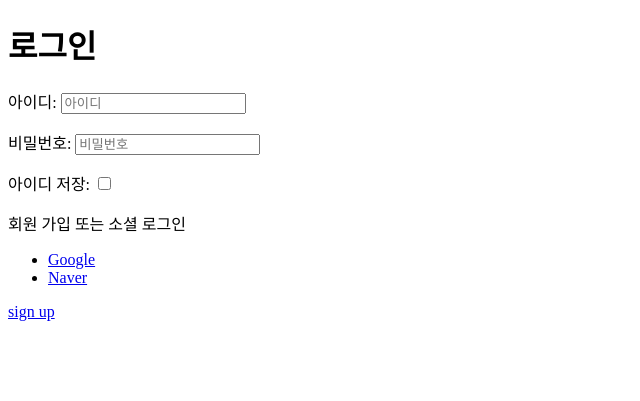
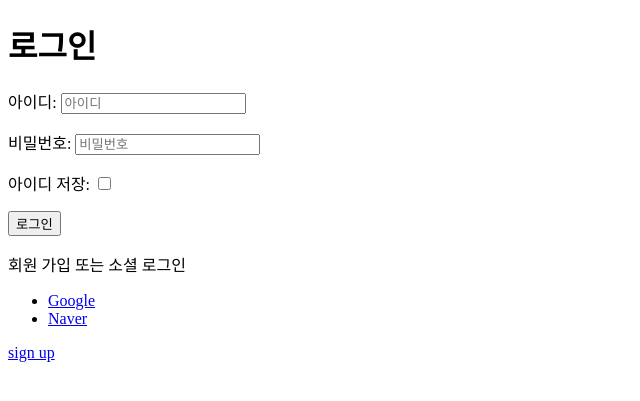
Before and after one commit to hamo-o/Piro17-hw, a Django app: page /accounts/login/ in a window 1280 px wide. Shown: the top 401 px of the page, without its empty margins (0-640 px from the left). Run offline with Django 4.2, Linux system fonts and the light colour scheme; some libraries are stand-ins or nearby versions.

Commit message:
Fix: 로그인 버튼 재 추가

```diff
--- a/cardgame/templates/account/login.html
+++ b/cardgame/templates/account/login.html
@@ -14,11 +14,12 @@
 <form class="login" method="POST" action="{% url 'account_login' %}">
   {% csrf_token %}
   {{ form.as_p }}
+
   {% if redirect_field_value %}
   <input type="hidden" name="{{ redirect_field_name }}" value="{{ redirect_field_value }}" />
   {% endif %}
+  <button class="primaryAction" type="submit">{% trans "Sign In" %}</button>
 </form>
-
 {% if socialaccount_providers %}
 <p>{% blocktrans with site.name as site_name %}회원 가입 또는 소셜 로그인{% endblocktrans %}</p>
 
@@ -28,9 +29,9 @@
     {% include "socialaccount/snippets/provider_list.html" with process="login" %}
   </ul>
 </div>
-<a href="{{ signup_url }}">sign up</a>
 
 {% include "socialaccount/snippets/login_extra.html" %}
+<a href="{{ signup_url }}">sign up</a>
 
 {% else %}
 <p>{% blocktrans %}If you have not created an account yet, then please
```
